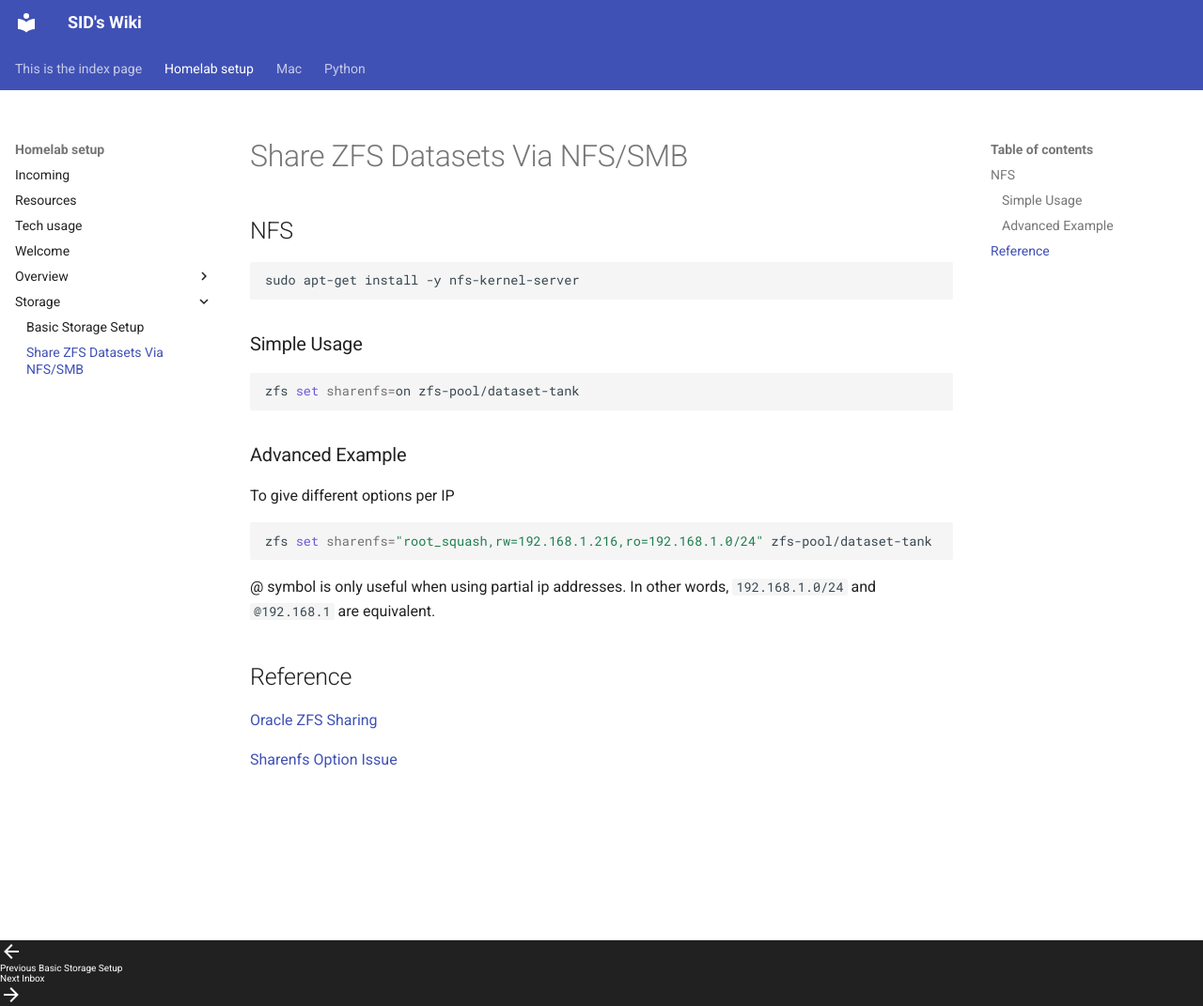
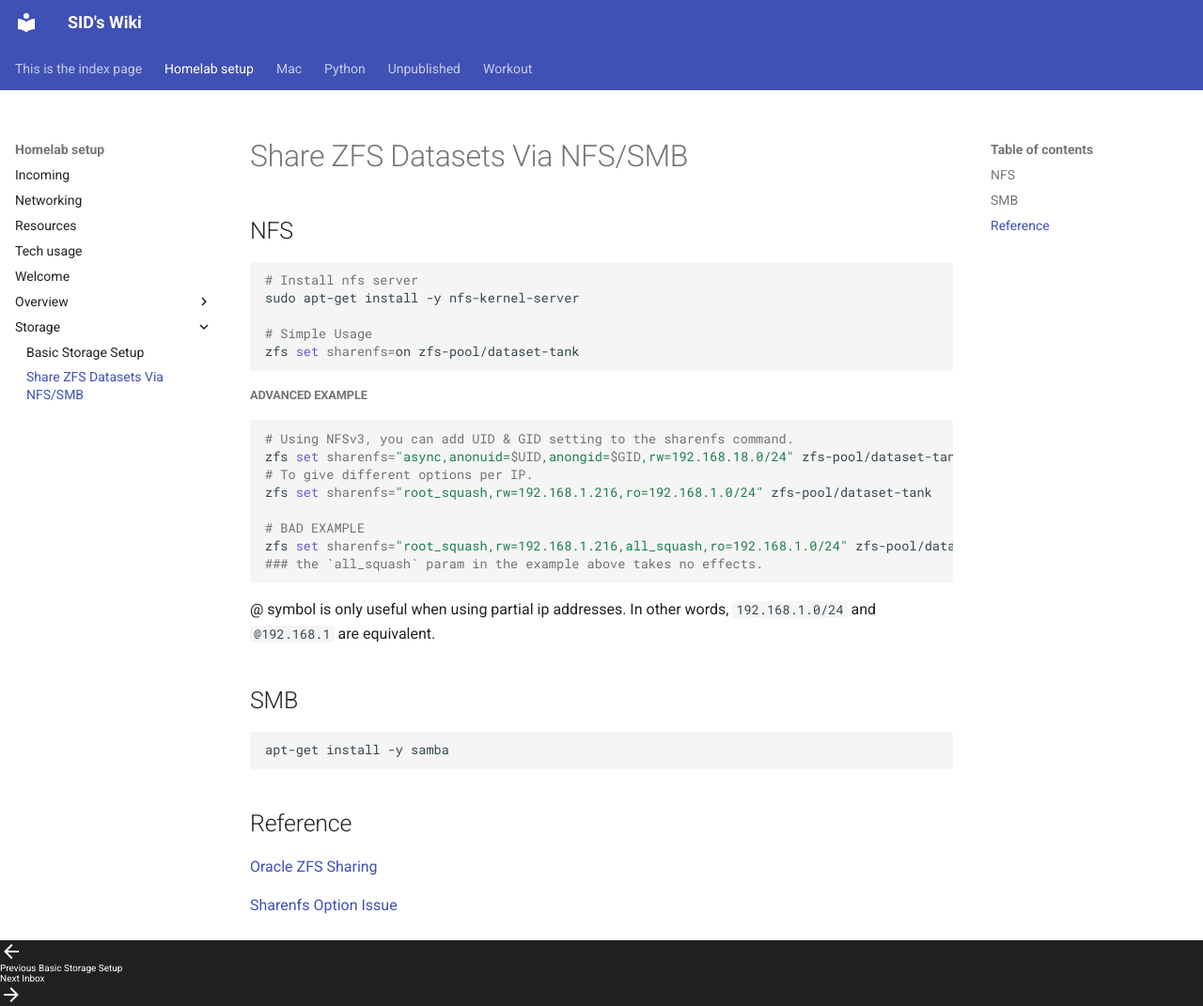
Before and after one commit to sidkang/wiki, an MkDocs documentation site: the page built from docs/homelab-setup/storage/share-via-zfs.md, in a window 1280 px wide and 1071 px high. Shown: the whole window at 94% size. Built offline with MkDocs 1.6.1 and Material for MkDocs 9.7.7, drawn with Linux system fonts in a browser that asks for light colours.

````diff
--- a/docs/homelab-setup/storage/share-via-zfs.md
+++ b/docs/homelab-setup/storage/share-via-zfs.md
@@ -3,24 +3,33 @@
 ## NFS
 
 ```shell
+# Install nfs server
 sudo apt-get install -y nfs-kernel-server
-```
 
-### Simple Usage
-
-```shell
+# Simple Usage
 zfs set sharenfs=on zfs-pool/dataset-tank
 ```
 
-### Advanced Example
-
-To give different options per IP
+##### Advanced Example
 
 ```shell
+# Using NFSv3, you can add UID & GID setting to the sharenfs command.
+zfs set sharenfs="async,anonuid=$UID,anongid=$GID,rw=192.168.18.0/24" zfs-pool/dataset-tank
+# To give different options per IP.
 zfs set sharenfs="root_squash,rw=192.168.1.216,ro=192.168.1.0/24" zfs-pool/dataset-tank
+
+# BAD EXAMPLE
+zfs set sharenfs="root_squash,rw=192.168.1.216,all_squash,ro=192.168.1.0/24" zfs-pool/dataset-tank
+### the `all_squash` param in the example above takes no effects.
 ```
 
 @ symbol is only useful when using partial ip addresses. In other words, `192.168.1.0/24` and `@192.168.1` are equivalent.
+
+## SMB
+
+```shell
+apt-get install -y samba
+```
 
 ## Reference
 
--- a/mkdocs.yml
+++ b/mkdocs.yml
@@ -18,6 +18,7 @@ theme:
     - navigation.tabs
     # - navigation.sections
     # - navigation.expand
+    # - header.autohide
     - navigation.top
 
 extra_css:
@@ -47,6 +48,9 @@ markdown_extensions:
   - pymdownx.superfences
   - pymdownx.inlinehilite
 
+  - pymdownx.magiclink
+  - pymdownx.saneheaders
+
   - pymdownx.progressbar
   - markdown.extensions.meta
   - markdown.extensions.attr_list
````
Also changed, not shown: docs/homelab-setup/networking.md (added, +3 -0 lines), docs/homelab-setup/resource.md (+4 -0 lines), docs/homelab-setup/storage/basic.md (+19 -0 lines), docs/python/pywin32/main.md (added, +25 -0 lines), docs/unpublished/piano/piano.md (added, +59 -0 lines), docs/workout/welcome.md (added), 3 other files.
